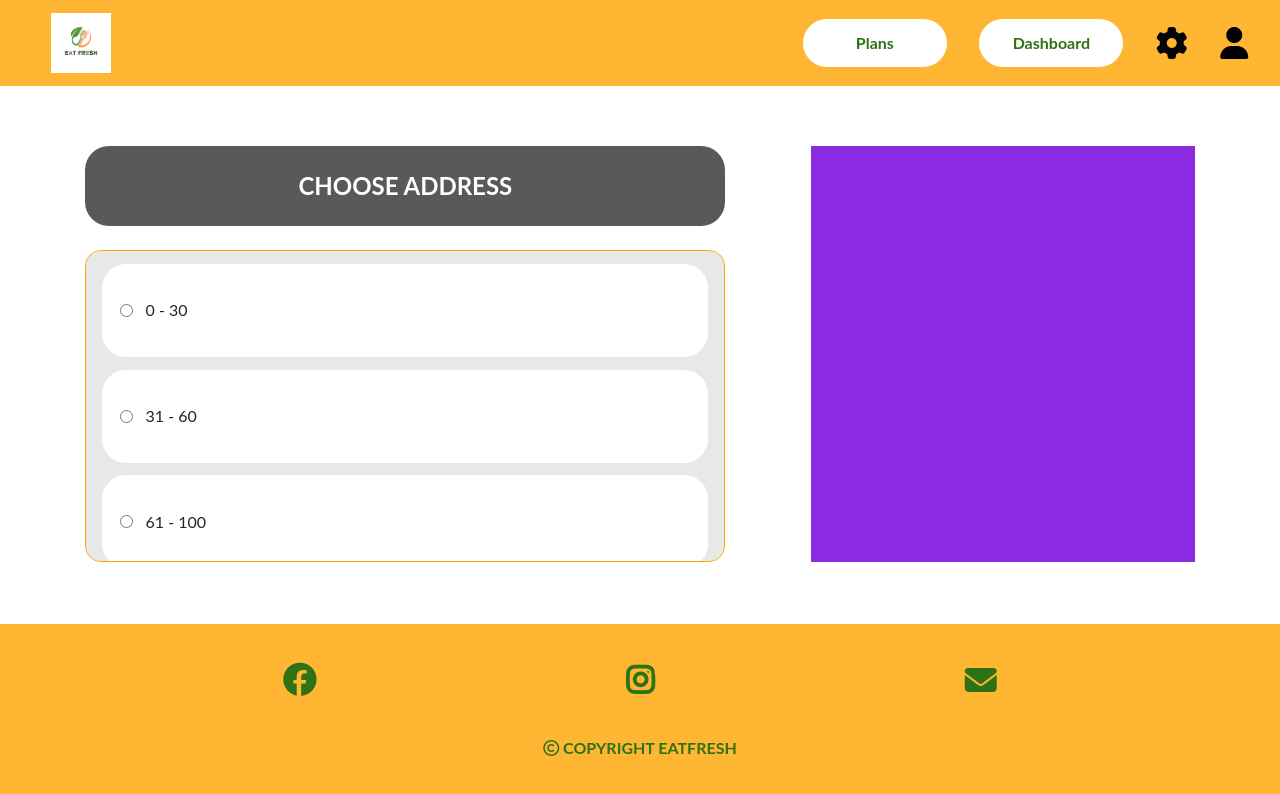
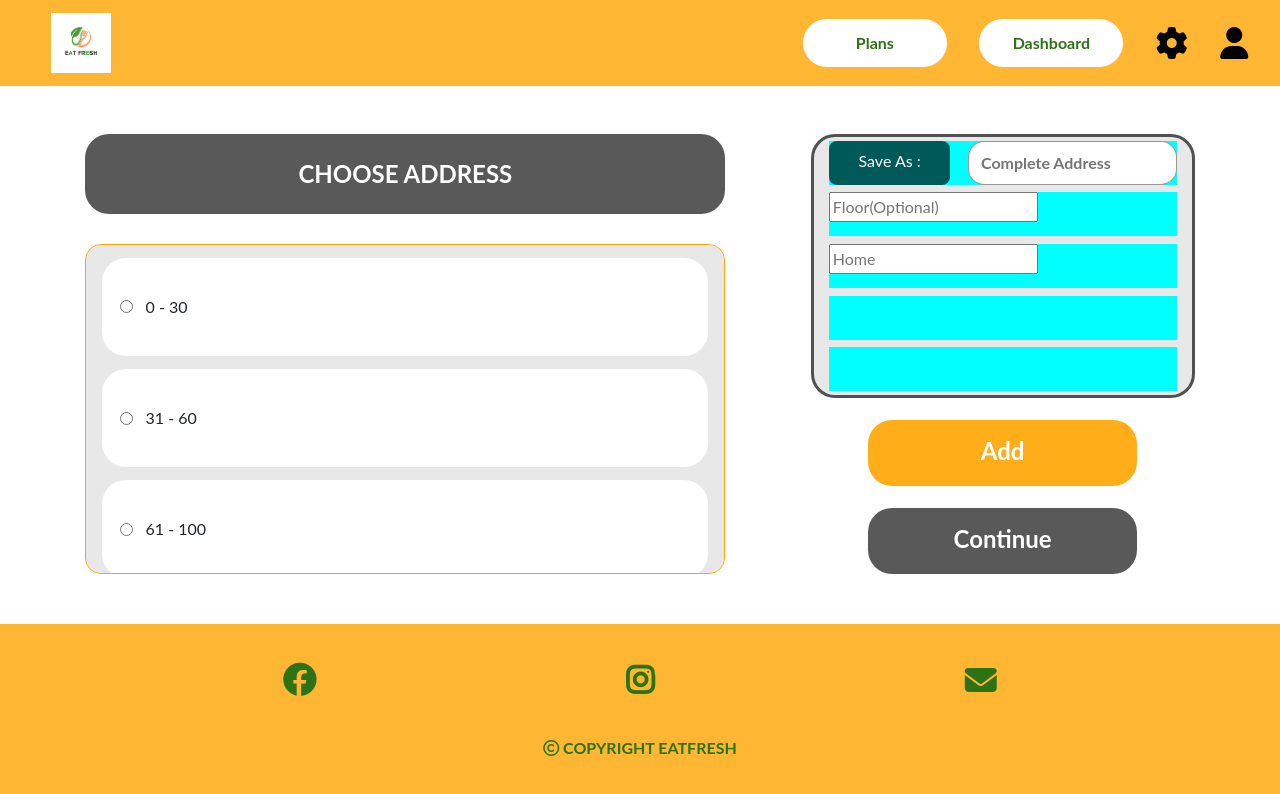
Before and after one commit to Globetrottercode/react_eat_fresh, a React (Create React App) app: page /plans/1/checkout/address in a window 1280 px wide. Shown: the top 794 px of the page. Built offline with nearby package versions, Linux system fonts and the light colour scheme.

Commit message:
Changes in addAddress Card in checkoutAddr.js

```diff
--- a/src/css/checkout.module.css
+++ b/src/css/checkout.module.css
@@ -144,10 +144,10 @@
   background-color: rgba(0, 0, 0, 0.65);
 }
 
-/* //////////////////// Checkout.js //////////////////*/
+/* //////////////////// CheckoutAddr.js //////////////////*/
 
 .checkoutAddrLeft {
-  height: 52vh;
+  height: 55vh;
   width: 50vw;
   display: flex;
   flex-direction: column;
@@ -169,9 +169,13 @@
 }
 
 .checkoutAddrRight {
-  height: 52vh;
+  height: 55vh;
   width: 30vw;
-  background-color: blueviolet;
+  /* background-color: blueviolet; */
+  display: flex;
+  flex-direction: column;
+  justify-content: space-between;
+  align-items: center;
 }
 .checkoutAddressCard {
   height: 75%;
@@ -199,3 +203,84 @@
 .checkoutAddressCard > div > label {
   margin-left: 2%;
 }
+
+.checkoutAddAddressCard {
+  height: 60%;
+  width: 100%;
+  background-color: rgba(217, 217, 217, 0.6);
+  border-radius: 3vh;
+  border: 3px solid rgba(0, 0, 0, 0.65);
+  display: flex;
+  flex-direction: column;
+  justify-content: space-around;
+  align-items: center;
+}
+
+.checkoutAddAddressCard > div {
+  height: 17%;
+  width: 92%;
+  background-color: aqua;
+}
+
+.checkoutAddBtn {
+  height: 15%;
+  width: 70%;
+  background-color: rgba(255, 165, 0, 0.9);
+  border-radius: 3vh;
+  color: white;
+  display: flex;
+  justify-content: center;
+  align-items: center;
+}
+.checkoutAddBtn:hover {
+  border: 2px solid white;
+}
+.checkoutAddBtn > h3 {
+  margin-top: 2%;
+}
+
+.checkoutContinue {
+  height: 15%;
+  width: 70%;
+  background-color: rgba(0, 0, 0, 0.65);
+  border-radius: 3vh;
+  color: white;
+  display: flex;
+  justify-content: center;
+  align-items: center;
+}
+.checkoutContinue:hover {
+  border: 2px solid white;
+}
+
+.checkoutContinue > h3 {
+  margin-top: 2%;
+}
+
+.checkoutAddAddressCardLine1 {
+  display: flex;
+  justify-content: space-between;
+}
+.checkoutAddAddressCardLine1 > div {
+  height: 100%;
+  width: 35%;
+  background-color: rgba(0, 0, 0, 0.65);
+  border-radius: 1vh;
+  color: white;
+  display: flex;
+  justify-content: center;
+  align-items: center;
+}
+.checkoutAddAddressCardLine1 > div > p {
+  margin-top: 10%;
+}
+.checkoutAddAddressCardLine1 > input {
+  border-radius: 2vh;
+  width: 60%;
+  border: 1px solid rgba(0, 0, 0, 0.4);
+}
+
+.checkoutAddAddressCardLine1 > input::placeholder {
+  font-weight: bolder;
+  padding-left: 5%;
+}
--- a/src/pages/CheckoutPages/CheckoutAddr.js
+++ b/src/pages/CheckoutPages/CheckoutAddr.js
@@ -73,7 +73,30 @@ function CheckoutAddr() {
             </div>
           </div>
         </div>
-        <div className={checkout.checkoutAddrRight}></div>
+        <div className={checkout.checkoutAddrRight}>
+          <div className={checkout.checkoutAddAddressCard}>
+            <div className={checkout.checkoutAddAddressCardLine1}>
+              <div>
+                <p>Save As : </p>
+              </div>
+              <input placeholder="Complete Address" type="text" />
+            </div>
+            <div className={checkout.checkoutAddAddressCardLine2}>
+              <input placeholder="Floor(Optional)" type="text" />
+            </div>
+            <div className={checkout.checkoutAddAddressCardLine3}>
+              <input placeholder="Home" type="text" />
+            </div>
+            <div className={checkout.checkoutAddAddressCardLine4}></div>
+            <div className={checkout.checkoutAddAddressCardLine5}></div>
+          </div>
+          <div type="button" className={checkout.checkoutAddBtn}>
+            <h3>Add</h3>
+          </div>
+          <div type="button" className={checkout.checkoutContinue}>
+            <h3>Continue</h3>
+          </div>
+        </div>
       </div>
       <Footer />
     </>
```
